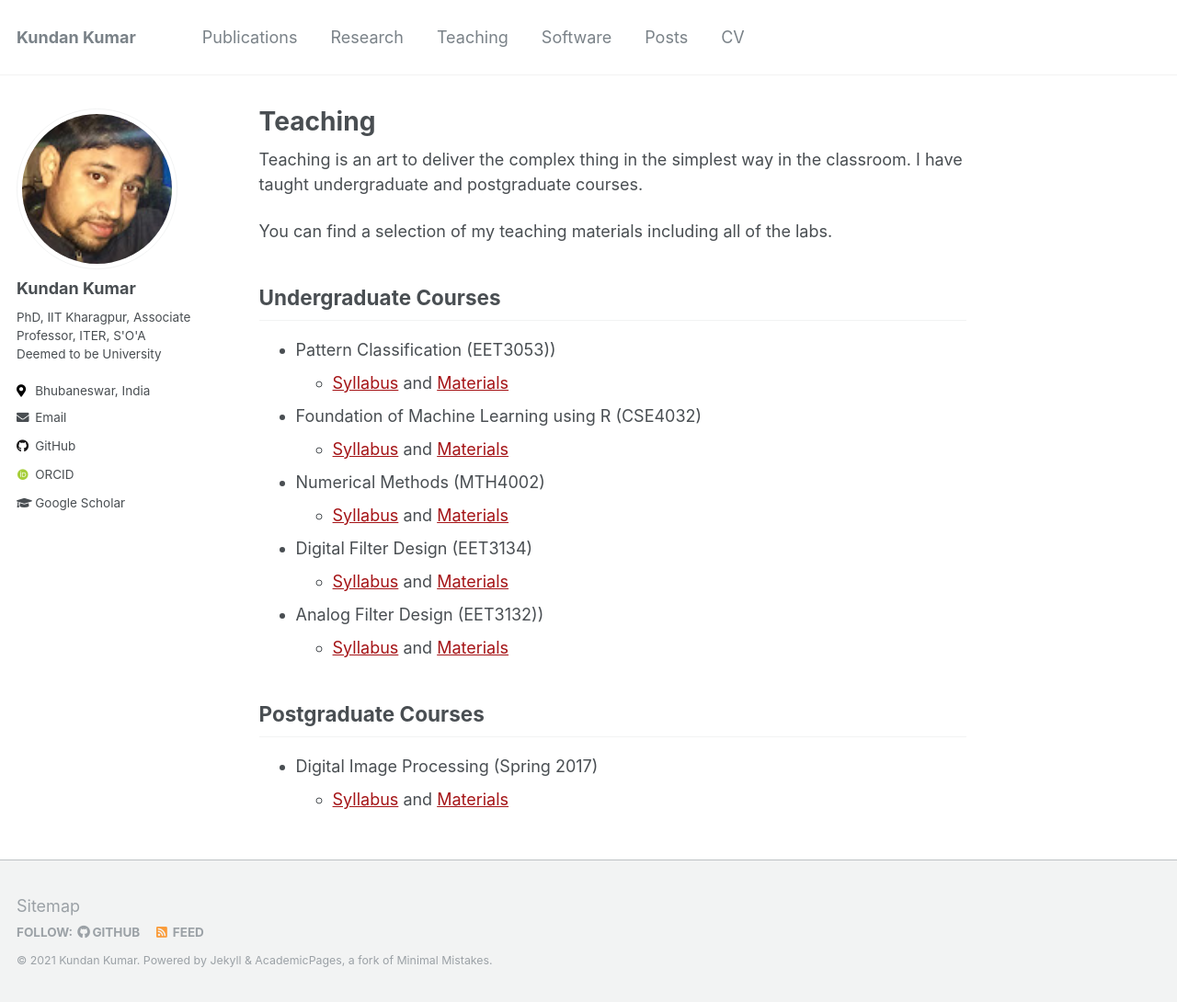
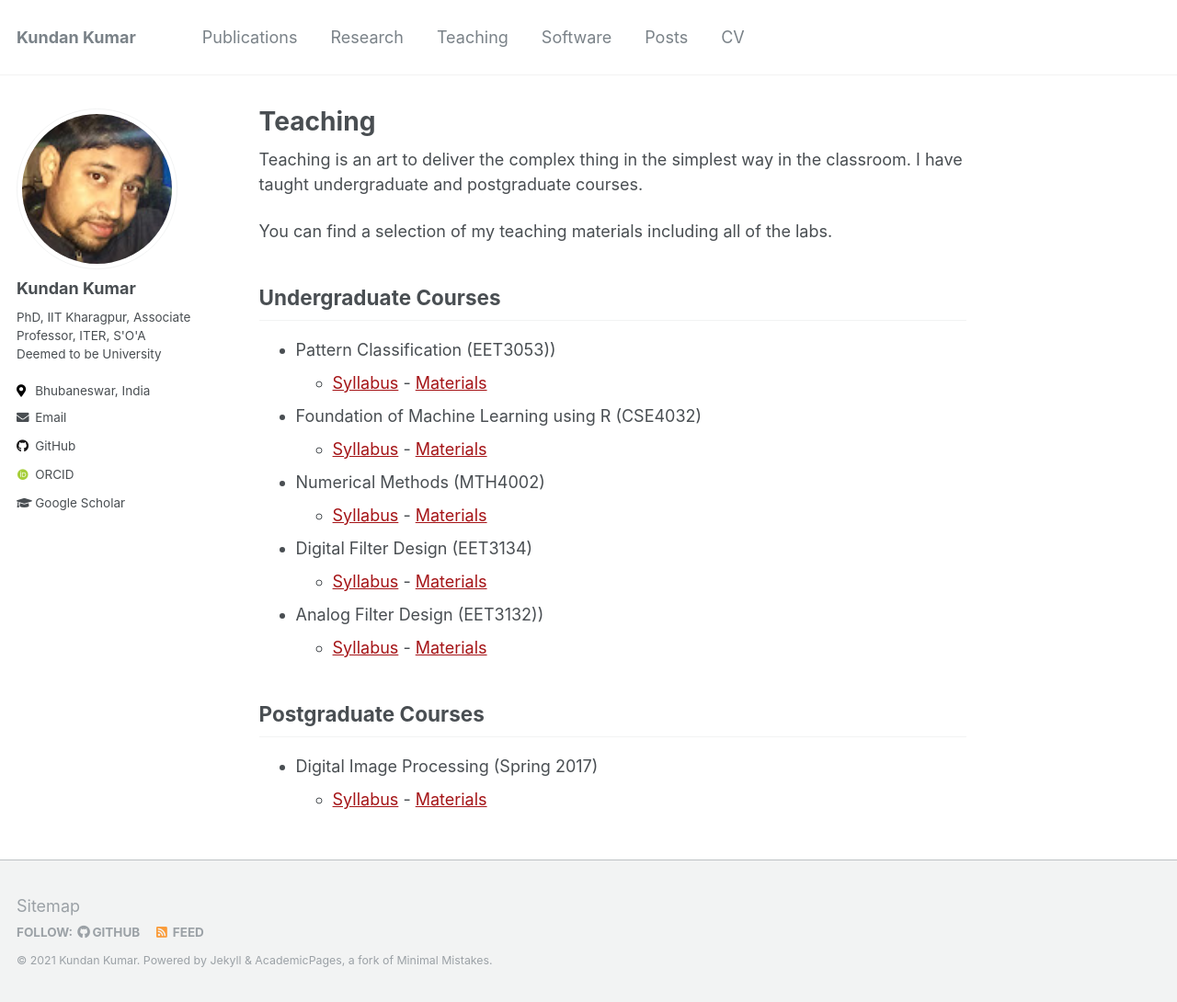
Before and after one commit to erkundanec/erkundanec.github.io, a Jekyll site: the page built from _pages/teaching.md, in a window 1280 px wide and 1090 px high. Shown: the whole window at 92% size. Built offline with Jekyll 4.4.1, drawn with Linux system fonts in a browser that asks for light colours; some web fonts are replaced.

Commit message:
Update teaching.md

```diff
--- a/_pages/teaching.md
+++ b/_pages/teaching.md
@@ -9,19 +9,19 @@ You can find a selection of my teaching materials including all of the labs.
 
 ## Undergraduate Courses
 - Pattern Classification (EET3053))
-    - [Syllabus](/files/pdf/teaching/PC-Syllabus.pdf)                   and [Materials](/pattern-classification.md)
+    - [Syllabus](/files/pdf/teaching/PC-Syllabus.pdf)                   - [Materials](/pattern-classification.md)
 - Foundation of Machine Learning using R (CSE4032)
-    - [Syllabus](/files/pdf/teaching/FML-Syllabus.pdf)                  and [Materials](/foundation-of-machine-learning.md)
+    - [Syllabus](/files/pdf/teaching/FML-Syllabus.pdf)                  - [Materials](/foundation-of-machine-learning.md)
 
 - Numerical Methods (MTH4002)
-    - [Syllabus](/files/pdf/teaching/NM-Syllabus.pdf)                   and [Materials](/numerical-methods.md)
+    - [Syllabus](/files/pdf/teaching/NM-Syllabus.pdf)                   - [Materials](/numerical-methods.md)
 
 - Digital Filter Design (EET3134)
-    - [Syllabus](/files/pdf/teaching/DFD-Syllabus.pdf)                  and [Materials](/digital-filter-design.md)
+    - [Syllabus](/files/pdf/teaching/DFD-Syllabus.pdf)                  - [Materials](/digital-filter-design.md)
 
 - Analog Filter Design (EET3132))
-    - [Syllabus](/files/pdf/teaching/AFD-Syllabus.pdf)                  and [Materials](/analog-filter-design.md)
+    - [Syllabus](/files/pdf/teaching/AFD-Syllabus.pdf)                  - [Materials](/analog-filter-design.md)
 
 ## Postgraduate Courses
 - Digital Image Processing (Spring 2017)
-    - [Syllabus](/files/pdf/teaching/DIPSyllabus.pdf)                   and [Materials](/digital-image-processing.md)
+    - [Syllabus](/files/pdf/teaching/DIPSyllabus.pdf)                   - [Materials](/digital-image-processing.md)
```
